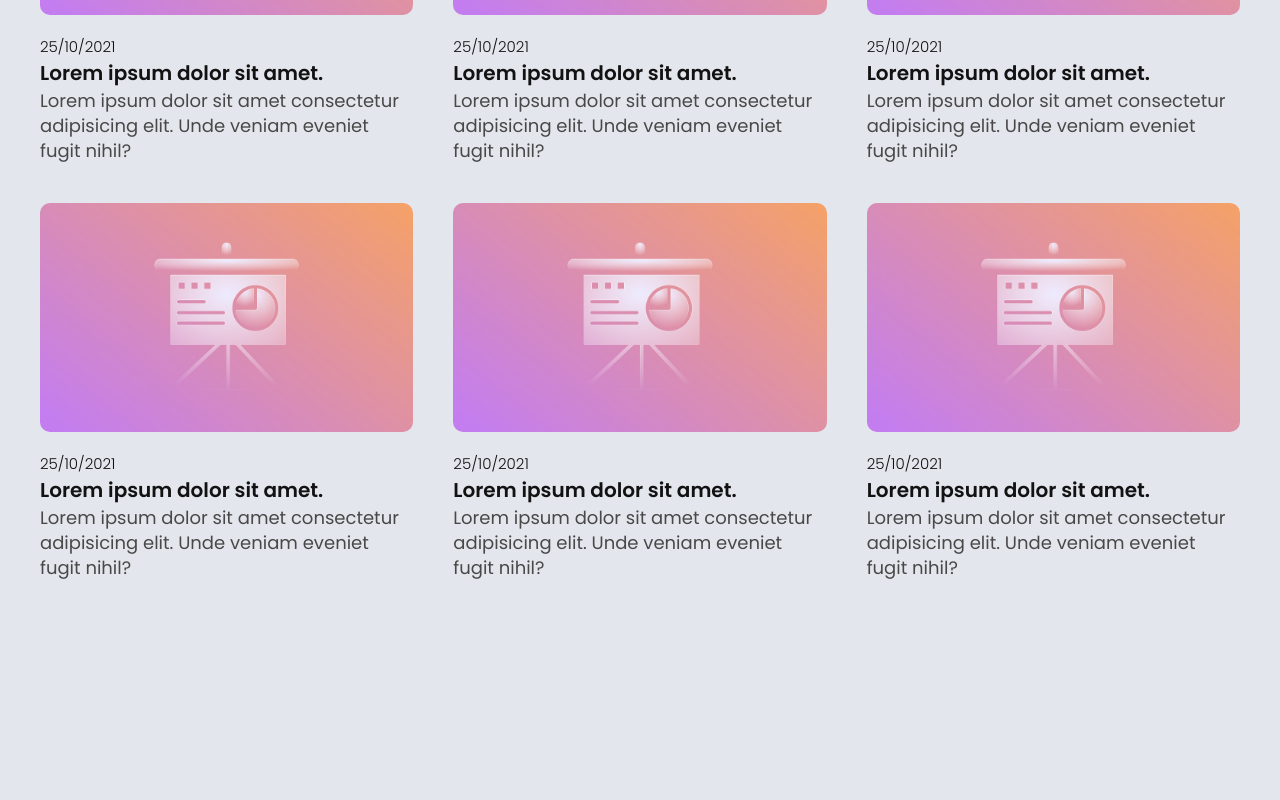
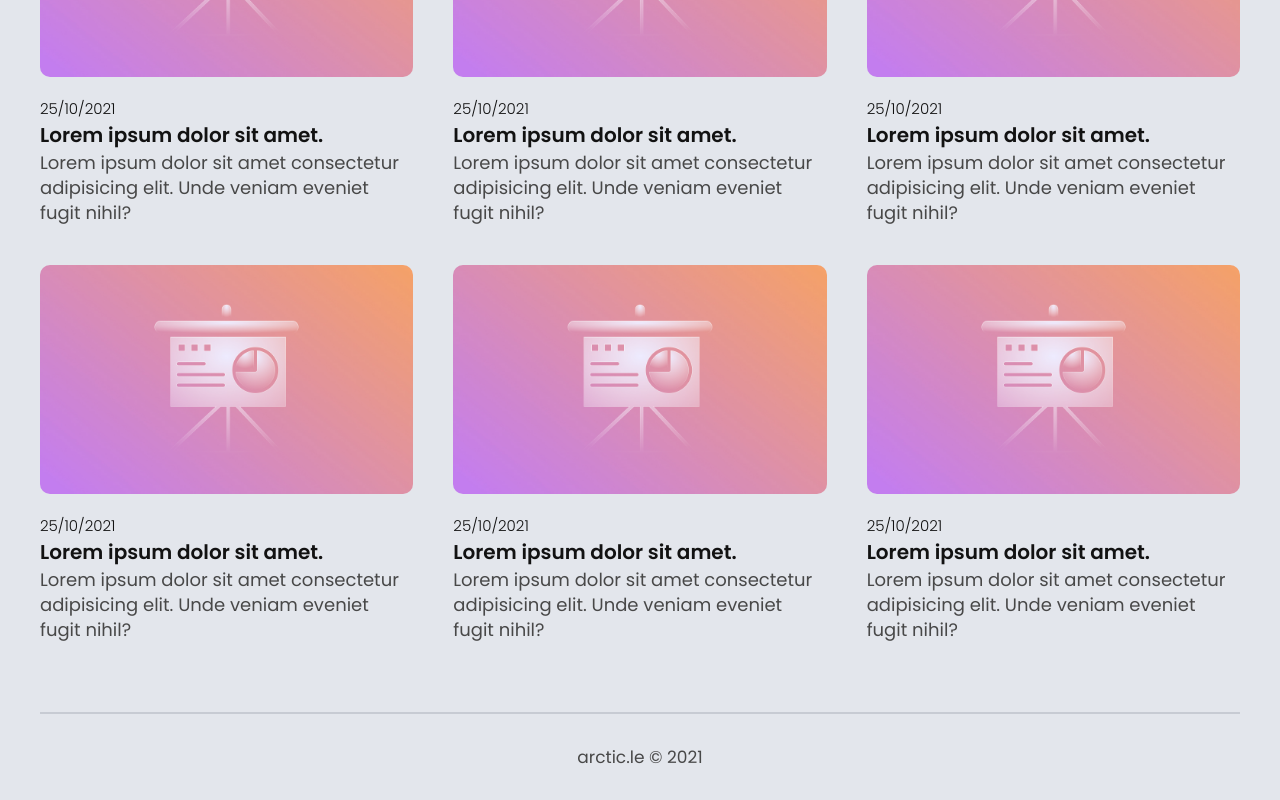
Before and after one commit to arcmena/arctic.le, a Next.js app: page / in a window 1280 px wide. Shown: the part 933-1733 px from the top of the page. Before the commit the page ends 1553 px from the top, so only its background shows below. Built offline with nearby package versions, Linux system fonts and the light colour scheme.

Commit message:
feat: create Footer component

```diff
--- /dev/null
+++ b/components/common/Footer/Footer.tsx
@@ -0,0 +1,18 @@
+import styled from 'styled-components'
+
+const Root = styled.footer`
+    text-align: center;
+
+    padding-bottom: 3rem;
+
+    font-size: 1.7rem;
+    color: ${({ theme: { colors } }) => colors.gray_1};
+
+    pointer-events: none;
+`
+
+const Footer = () => {
+    return <Root>arctic.le &#169; 2021</Root>
+}
+
+export default Footer
--- /dev/null
+++ b/components/common/Footer/index.ts
@@ -0,0 +1 @@
+export { default } from './Footer'
--- a/pages/index.tsx
+++ b/pages/index.tsx
@@ -2,8 +2,10 @@ import Head from 'next/head'
 import styled from 'styled-components'
 
 import Header from 'components/common/Header'
+import Footer from 'components/common/Footer'
 import ShowcasePost from 'components/Posts/ShocasePost'
 import LatestPosts from 'components/Posts/LatestPosts'
+import Separator from 'components/ui/Separator'
 
 const Main = styled.main`
     max-width: ${({ theme: { sizes } }) => sizes.xl};
@@ -34,10 +36,16 @@ export default function Home() {
 
             <Header />
 
+            <Separator />
+
             <Feed>
                 <ShowcasePost />
                 <LatestPosts />
             </Feed>
+
+            <Separator />
+
+            <Footer />
         </Main>
     )
 }
--- a/styles/theme.ts
+++ b/styles/theme.ts
@@ -4,7 +4,8 @@ const theme = {
         black: '#121212',
         black_1: '#121212',
         gray: '#E3E6EC',
-        gray_1: '#484848'
+        gray_1: '#484848',
+        gray_2: '#c1c5ce'
     },
     mixins: {
         fillContainer: 'width: 100%; height: 100%',
```
